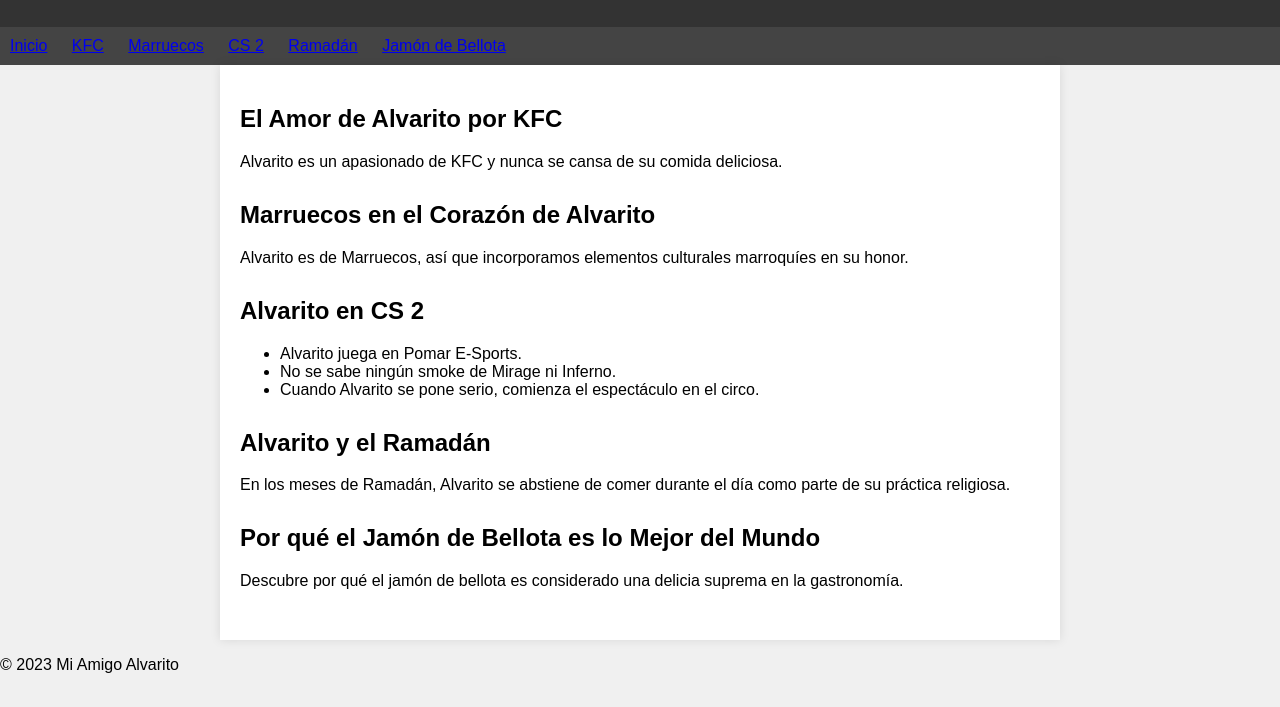
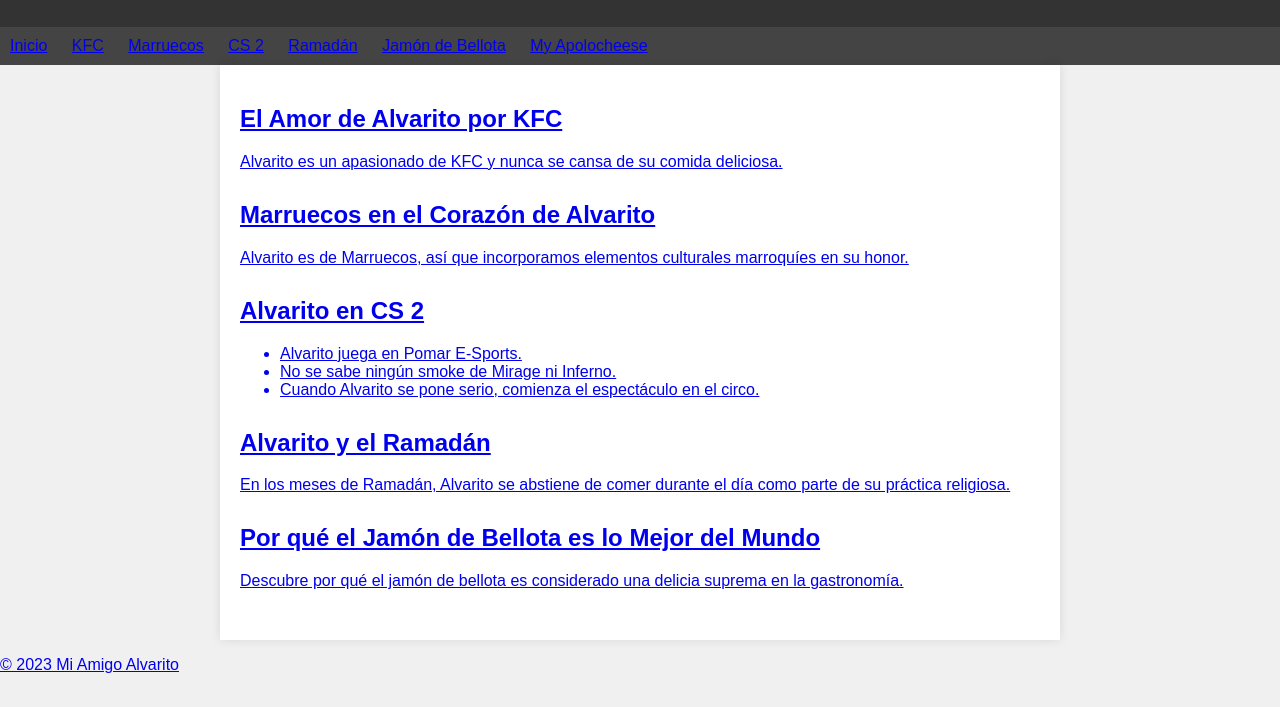
Before and after one commit to personapromedia/morosno, a plain HTML site: page perros.html in a window 1280 px wide. Shown: the part 93-800 px from the top of the page. Drawn offline with Linux system fonts and the light colour scheme.

Commit message:
Update perros.html

```diff
--- a/perros.html
+++ b/perros.html
@@ -62,6 +62,7 @@
             <li><a href="#">CS 2</a></li>
             <li><a href="#">Ramadán</a></li>
             <li><a href="#">Jamón de Bellota</a></li>
+            <li><a href="apolocheese.html">My Apolocheese</li>
         </ul>
     </nav>
 
```
